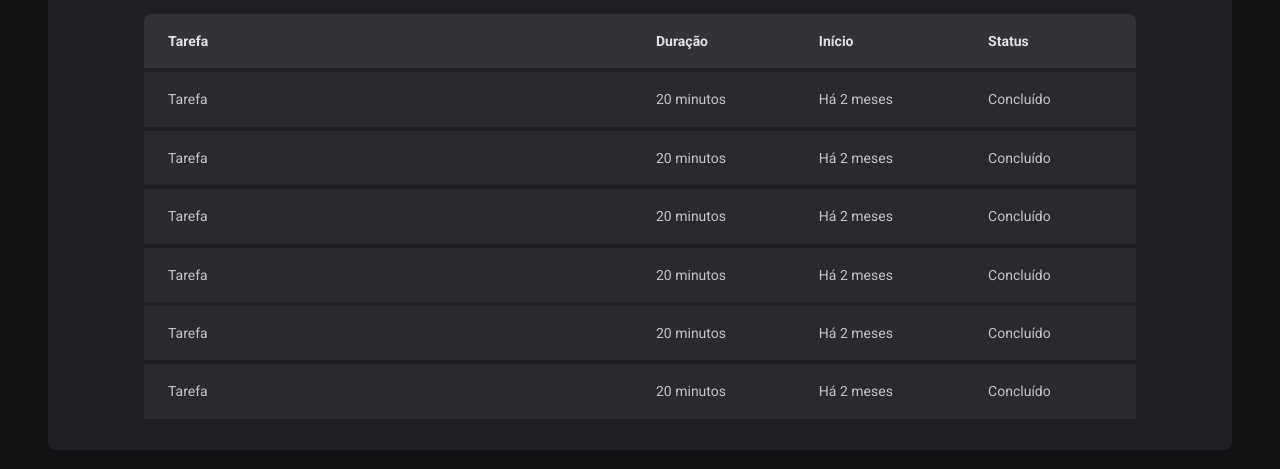
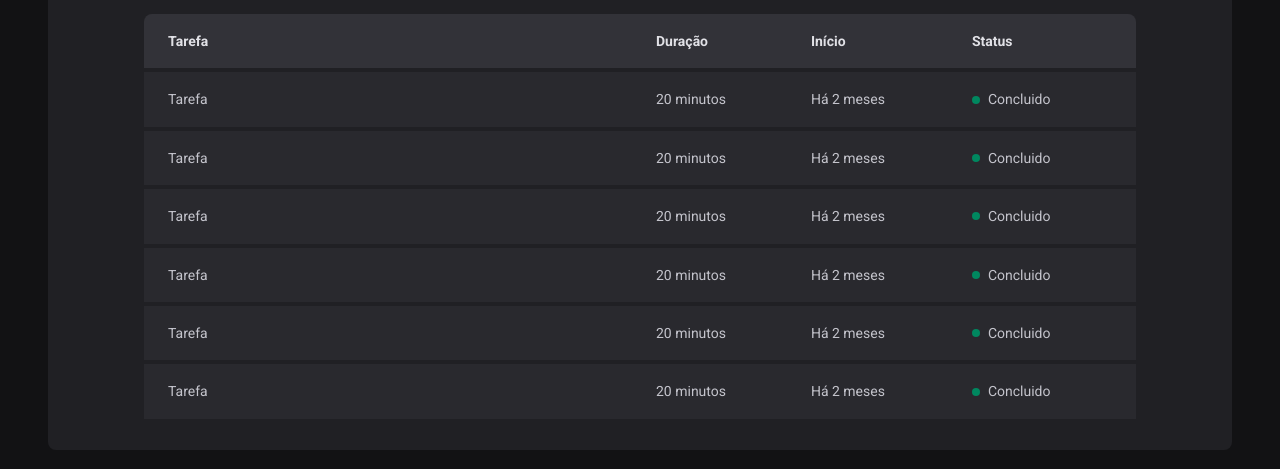
Before and after one commit to Rafeso/IgniteTimer, a React (Vite) app: page /history in a window 1280 px wide. Shown: the part 270-739 px from the top of the page. Built offline with nearby package versions, Linux system fonts and the light colour scheme.

Commit message:
Commit: Páginas e rotas - Componente: Status

```diff
--- a/src/pages/History/index.tsx
+++ b/src/pages/History/index.tsx
@@ -1,4 +1,4 @@
-import { HistoryContainer, HistoryList } from './styles'
+import { HistoryContainer, HistoryList, Status } from './styles'
 
 export function History() {
   return (
@@ -20,37 +20,49 @@
               <td>Tarefa</td>
               <td>20 minutos</td>
               <td>Há 2 meses</td>
-              <td>Concluído</td>
+              <td>
+                <Status statusColor="green">Concluido</Status>
+              </td>
             </tr>
             <tr>
               <td>Tarefa</td>
               <td>20 minutos</td>
               <td>Há 2 meses</td>
-              <td>Concluído</td>
+              <td>
+                <Status statusColor="green">Concluido</Status>
+              </td>
             </tr>
             <tr>
               <td>Tarefa</td>
               <td>20 minutos</td>
               <td>Há 2 meses</td>
-              <td>Concluído</td>
+              <td>
+                <Status statusColor="green">Concluido</Status>
+              </td>
             </tr>
             <tr>
               <td>Tarefa</td>
               <td>20 minutos</td>
               <td>Há 2 meses</td>
-              <td>Concluído</td>
+              <td>
+                <Status statusColor="green">Concluido</Status>
+              </td>
             </tr>
             <tr>
               <td>Tarefa</td>
               <td>20 minutos</td>
               <td>Há 2 meses</td>
-              <td>Concluído</td>
+              <td>
+                <Status statusColor="green">Concluido</Status>
+              </td>
             </tr>
             <tr>
               <td>Tarefa</td>
               <td>20 minutos</td>
               <td>Há 2 meses</td>
-              <td>Concluído</td>
+              <td>
+                <Status statusColor="green">Concluido</Status>
+              </td>
             </tr>
           </tbody>
         </table>
--- a/src/pages/History/styles.ts
+++ b/src/pages/History/styles.ts
@@ -60,3 +60,28 @@
     }
   }
 `
+
+const STATUS_COLORS = {
+  yellow: 'yellow-500',
+  green: 'green-500',
+  red: 'red-500',
+} as const
+
+interface StatusProps {
+  statusColor: keyof typeof STATUS_COLORS
+}
+
+export const Status = styled.span<StatusProps>`
+  display: flex;
+  align-items: center;
+  gap: 0.5rem;
+
+  &::before {
+    content: '';
+    width: 0.5rem;
+    height: 0.5rem;
+    border-radius: 50%;
+    background-color: ${(props) =>
+      props.theme[STATUS_COLORS[props.statusColor]]};
+  }
+`
```
